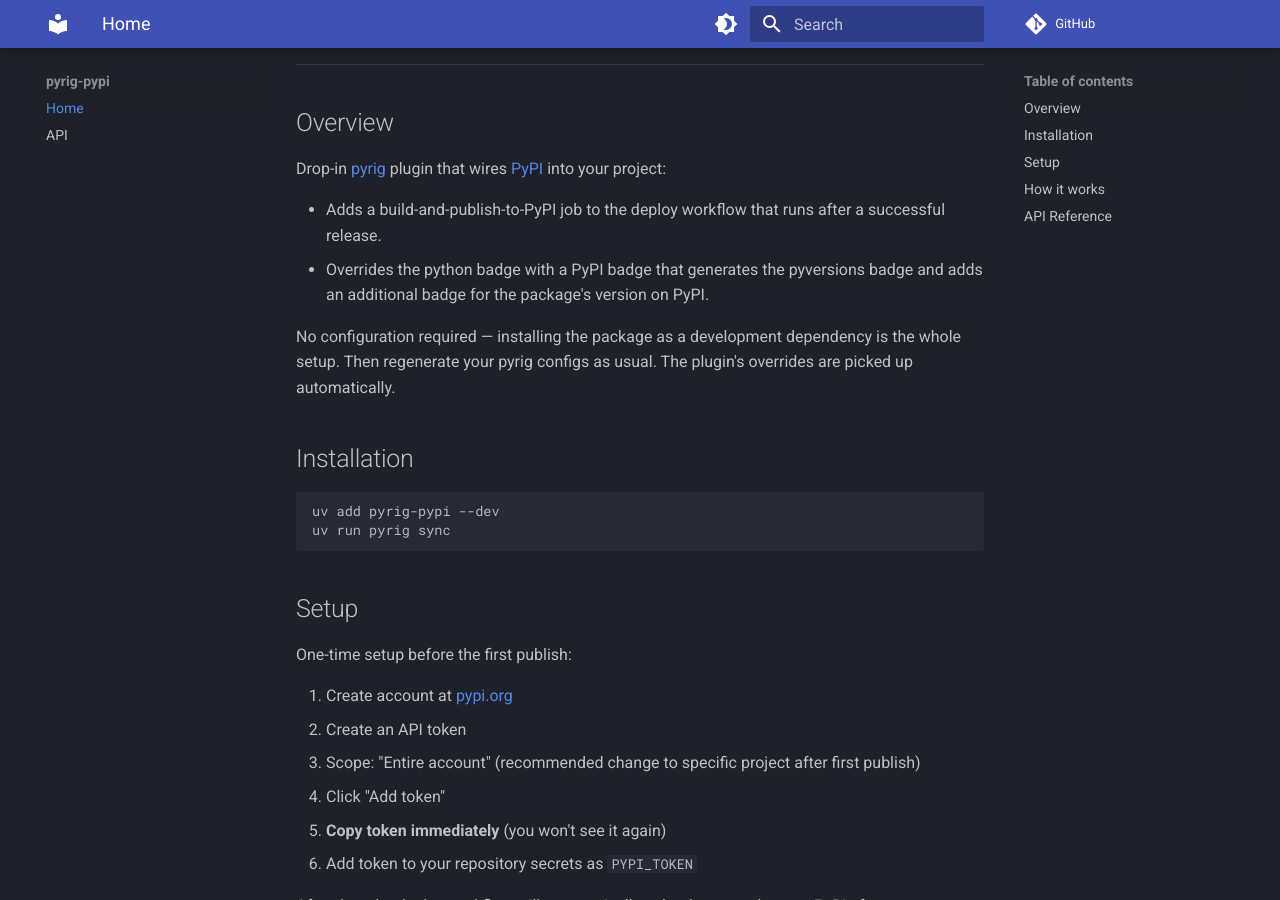
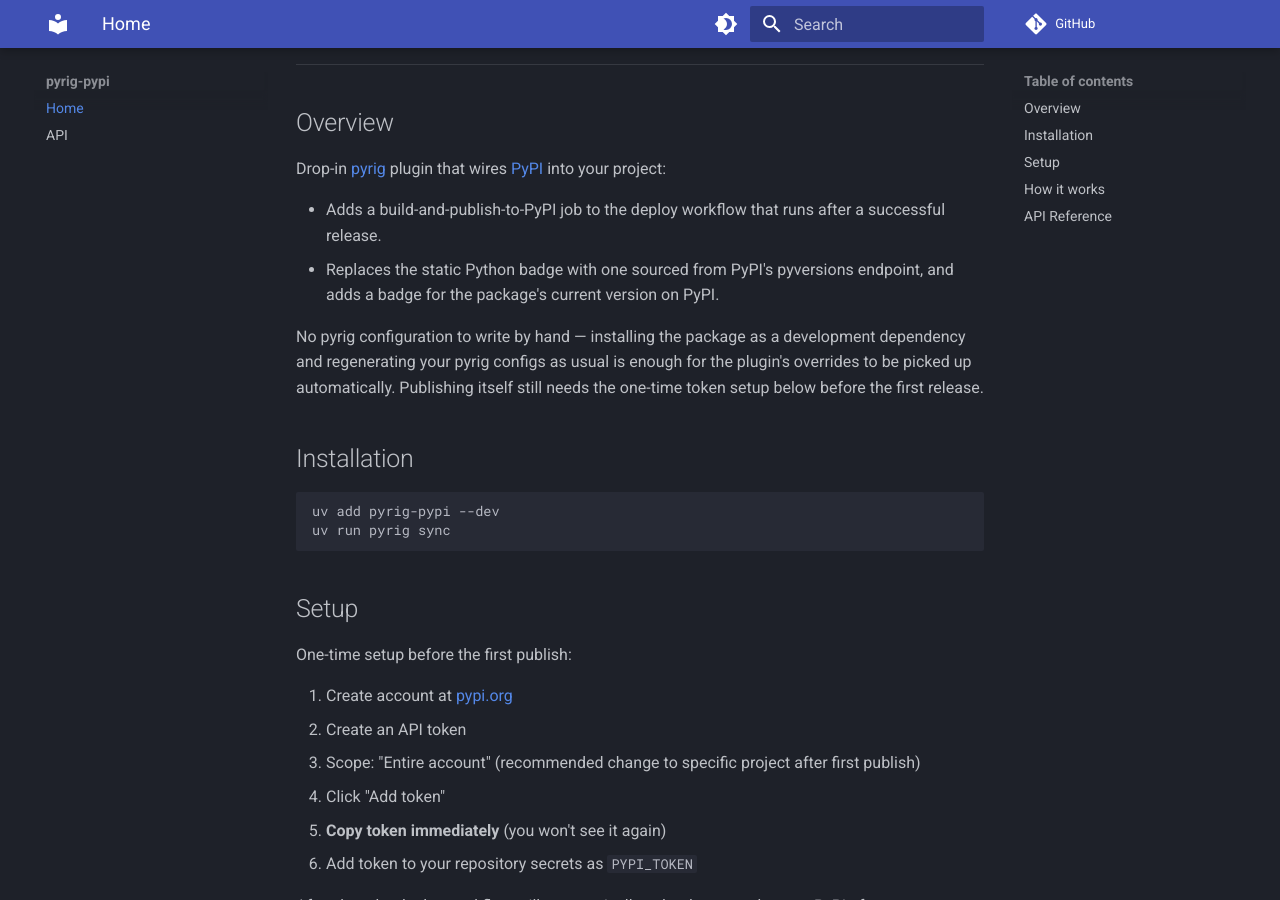
Before and after one commit to Winipedia/pyrig-pypi, an MkDocs documentation site: the page built from docs/index.md, in a window 1280 px wide and 900 px high, scrolled down 430 px. Built offline with MkDocs 1.6.1 and Material for MkDocs 9.7.7, drawn with Linux system fonts in a browser that asks for light colours; comment, search, counter and statistics services are not loaded.

Commit message:
docs md fixes and updates

```diff
--- a/docs/index.md
+++ b/docs/index.md
@@ -51,12 +51,13 @@ Drop-in [pyrig](https://github.com/Winipedia/pyrig) plugin that wires
 
 - Adds a build-and-publish-to-PyPI job to the deploy workflow that runs
   after a successful release.
-- Overrides the python badge with a PyPI badge that generates the pyversions badge
-  and adds an additional badge for the package's version on PyPI.
+- Replaces the static Python badge with one sourced from PyPI's pyversions
+  endpoint, and adds a badge for the package's current version on PyPI.
 
-No configuration required — installing the package as a development dependency
-is the whole setup. Then regenerate your pyrig configs as usual.
-The plugin's overrides are picked up automatically.
+No pyrig configuration to write by hand — installing the package as a
+development dependency and regenerating your pyrig configs as usual is enough
+for the plugin's overrides to be picked up automatically. Publishing itself
+still needs the one-time token setup below before the first release.
 
 ## Installation
 
--- a/pyproject.toml
+++ b/pyproject.toml
@@ -1,6 +1,6 @@
 [project]
 name = "pyrig-pypi"
-version = "3.18.7"
+version = "3.18.8"
 description = "A pyrig plugin for publishing Python packages to PyPI."
 readme = "README.md"
 requires-python = ">=3.12"
```
Also changed, not shown: 1 other file.
